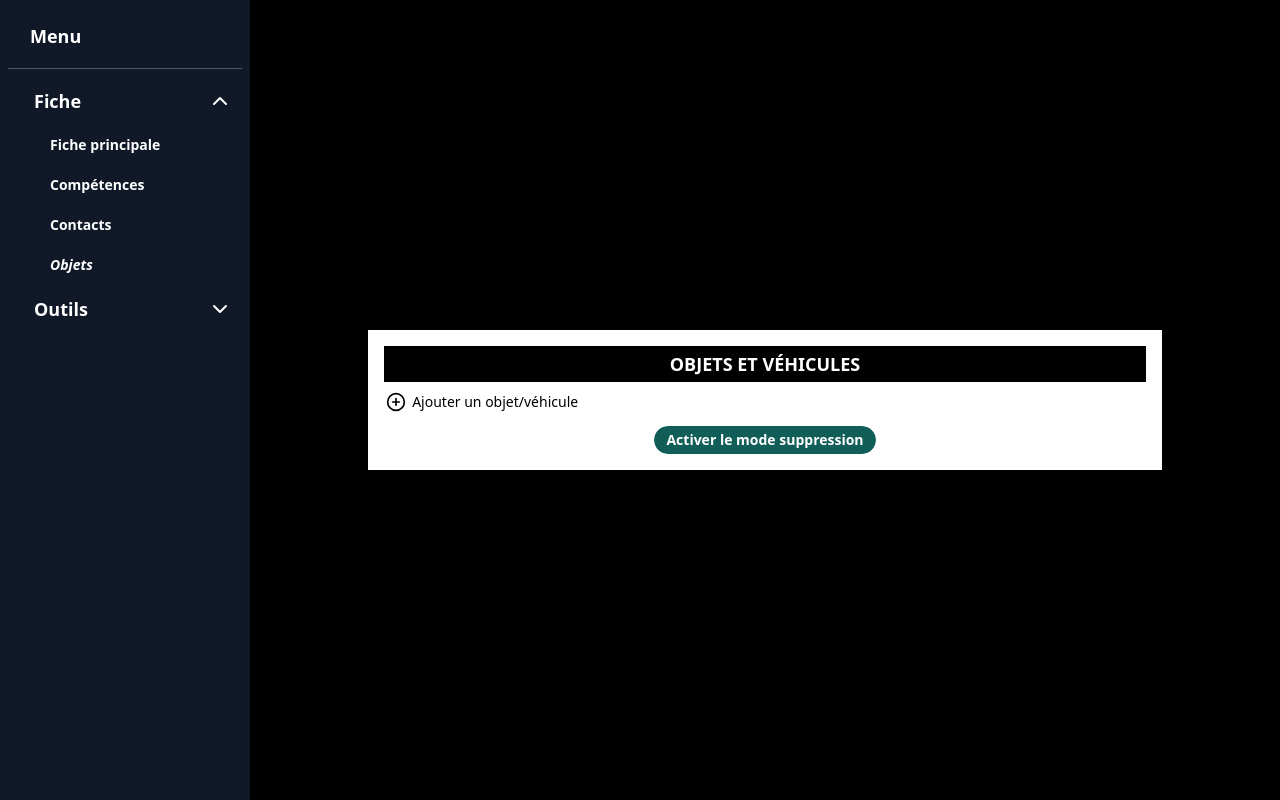
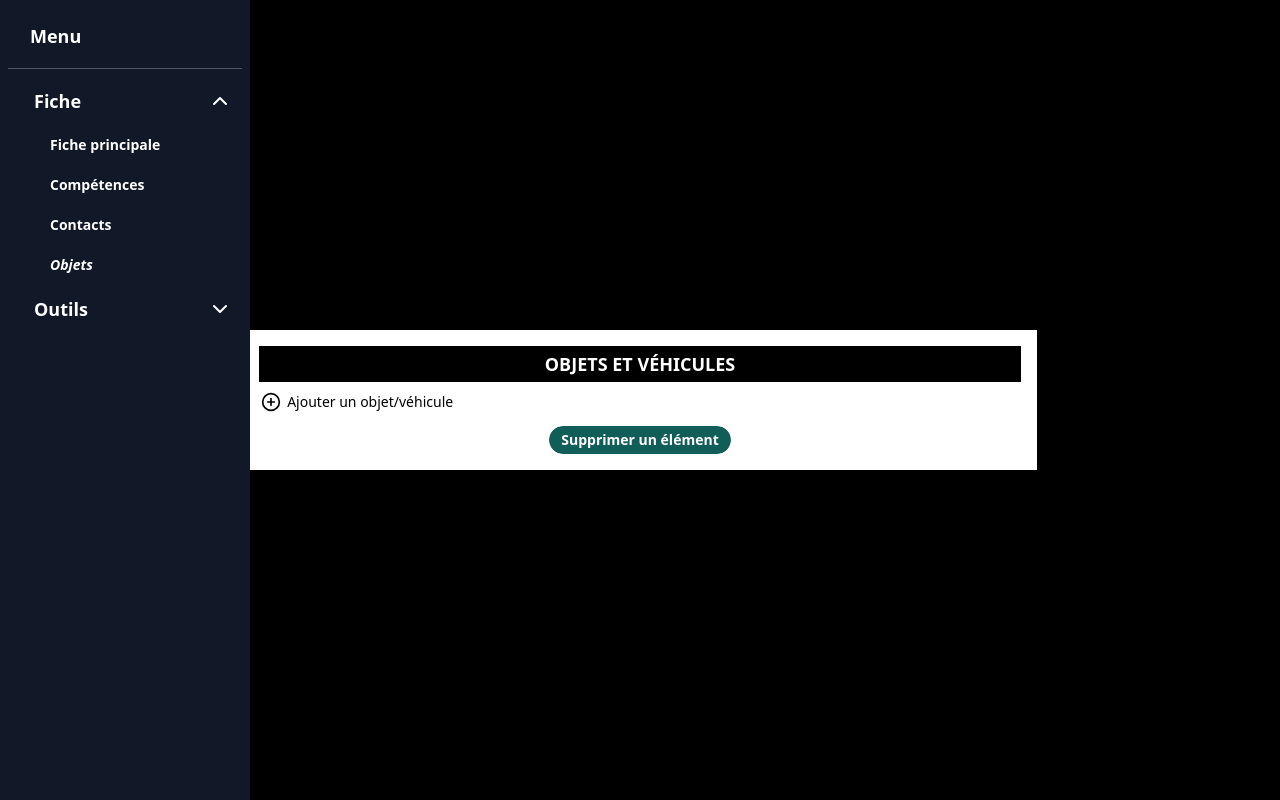
Before and after one commit to LucasPitzalis/2d6-FPI, a React (Vite) app: page /objets in a window 1280 px wide. Built offline with nearby package versions, Linux system fonts and the light colour scheme.

Commit message:
changed delete button text + fixed sidebar position on large screens

```diff
--- a/src/components/contacts/Contacts.jsx
+++ b/src/components/contacts/Contacts.jsx
@@ -21,7 +21,7 @@ export default function Contacts() {
                 <div className="relative">
                     <SimpleButton
                         handler={() => setDeleteMode(!deleteMode)}
-                        text={`${deleteMode ? 'Désactiver' : 'Activer'} le mode suppression`}
+                        text={deleteMode ? 'Désactiver le mode suppression' : 'Supprimer un élément'}
                         background={deleteMode ? 'bg-red-500' : 'bg-teal-800'}
                     />
                 </div>
--- a/src/components/items/Items.jsx
+++ b/src/components/items/Items.jsx
@@ -33,7 +33,7 @@ export default function Items() {
                 <div className="relative">
                     <SimpleButton
                         handler={() => setDeleteMode(!deleteMode)}
-                        text={`${deleteMode ? 'Désactiver' : 'Activer'} le mode suppression`}
+                        text={deleteMode ? 'Désactiver le mode suppression' : 'Supprimer un élément'}
                         background={deleteMode ? 'bg-red-500' : 'bg-teal-800'}
                     />
                 </div>
--- a/src/components/sidebar/SideBar.jsx
+++ b/src/components/sidebar/SideBar.jsx
@@ -23,7 +23,7 @@ export default function SideBar() {
                     <Menu />
                 </button>
             }
-            <div className={`z-10 fixed top-0 bottom-0 lg:static lg:h-screen p-2 w-[250px] overflow-y-auto text-center bg-gray-900 text-white font-bold duration-300
+            <div className={`z-10 fixed top-0 bottom-0 lg:h-screen p-2 w-[250px] overflow-y-auto text-center bg-gray-900 text-white font-bold duration-300
                 ${!isOpen ? '-translate-x-[250px] lg:translate-x-0' : ''}`}>
                 <div className="text-xl">
                     <div className="p-2.5 mt-1 flex items-center relative ">
--- a/src/components/skills/Skills.jsx
+++ b/src/components/skills/Skills.jsx
@@ -40,7 +40,7 @@ export default function Skills() {
                 <div className="relative">
                     <SimpleButton
                         handler={() => setDeleteMode(!deleteMode)}
-                        text={`${deleteMode ? 'Désactiver' : 'Activer'} le mode suppression`}
+                        text={deleteMode ? 'Désactiver le mode suppression' : 'Supprimer un élément'}
                         background={deleteMode ? 'bg-red-500' : 'bg-teal-800'}
                     />
                 </div>
```
